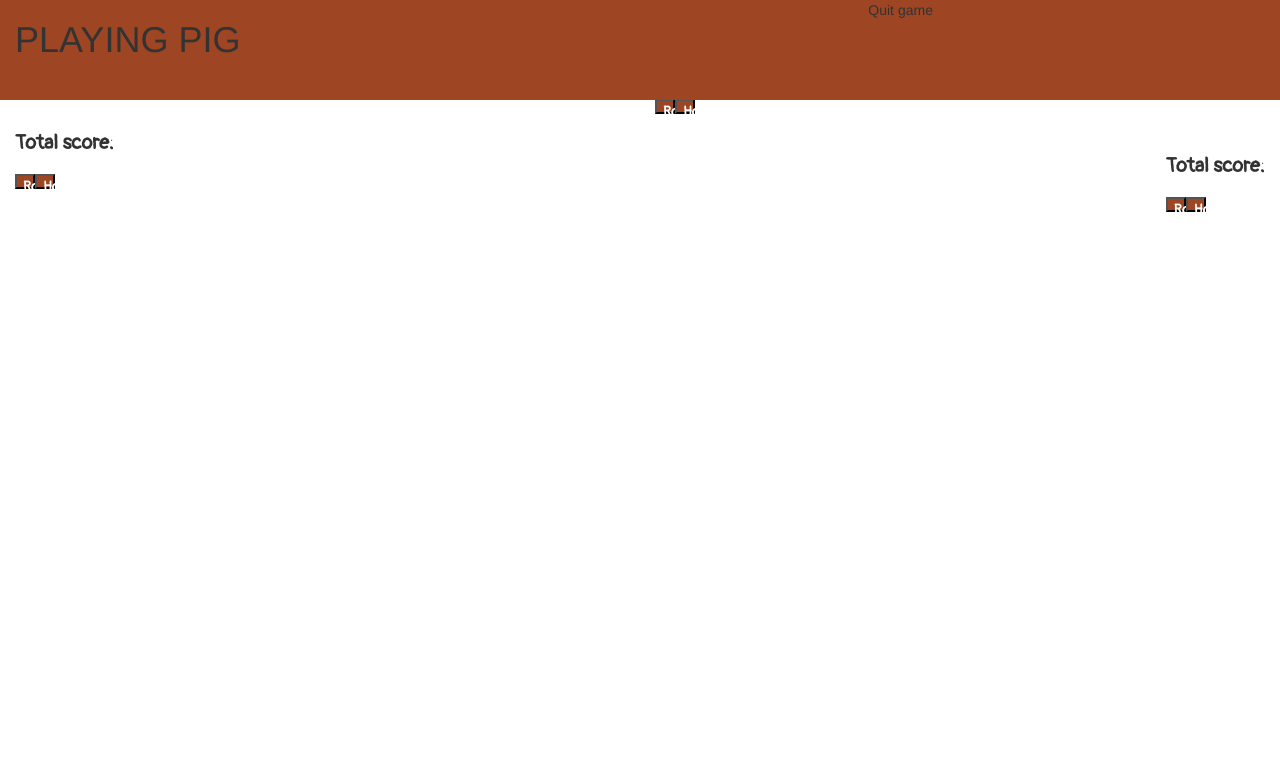
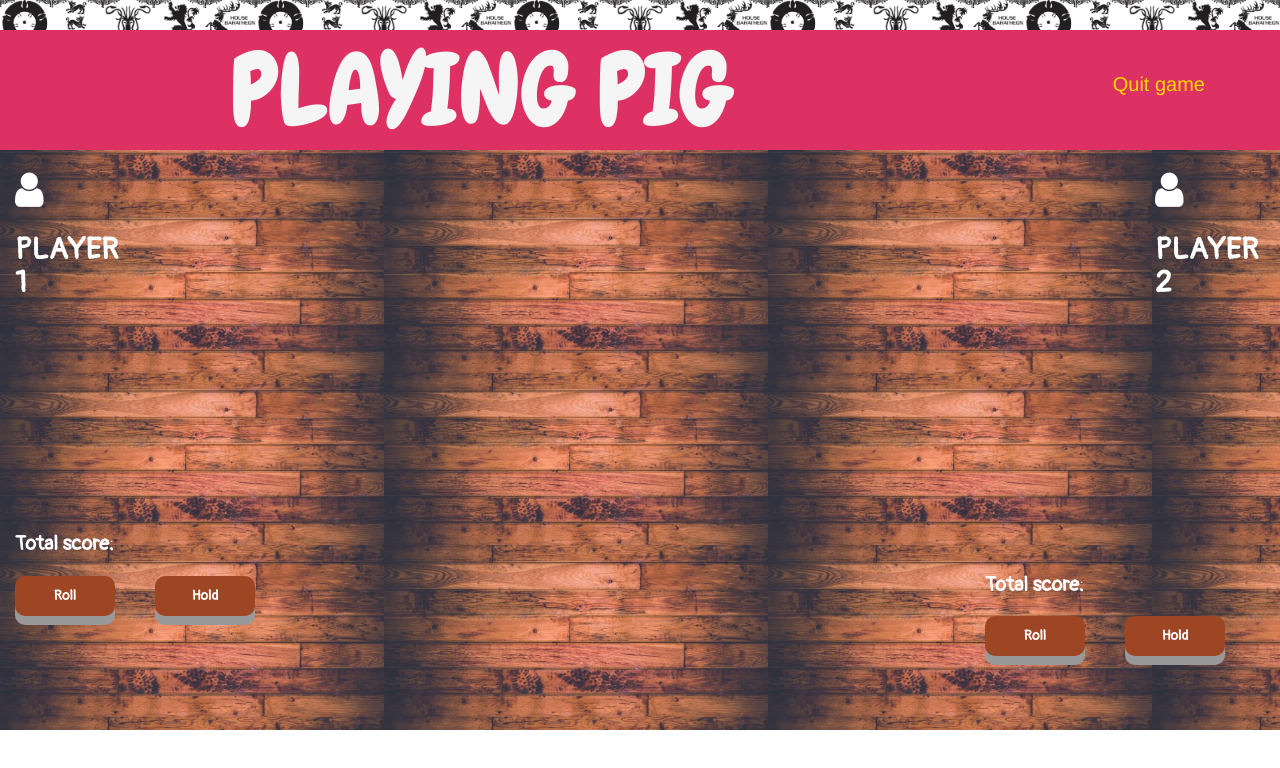
Before and after one commit to kisseradjo/Pig-dice-game, a plain HTML site: page index.html in a window 1280 px wide. Drawn offline with Linux system fonts and the light colour scheme.

Commit message:
Add all edits to html and css files

```diff
--- a/css/styles.css
+++ b/css/styles.css
@@ -1,31 +1,60 @@
-h2 {
-  /*font-style: italic;*/
+body {
+  color: inherit;
+}
+
+h1 {
   font-family: 'Chewy', cursive;
-  color: #838487;
-  font-size: 30px;
+  color: #F5F5F5;
+  font-size: 100px;
+  font-stretch: ultra-expanded;
+  margin-top: 5px;
+  float: right;
+  border-right: 2px;
+  border-color: white;
+}
+
+h2 {}
+
+.part-1 {
+  height: 30px;
+  width: 100%;
+  background-image: url(../images/645581545_preview_game_of_thrones_stencils_by_bozebus-d5mjwvq.jpg);
+  background-size: 20%;
 }
 
 .part1 {
   position: fixed;
   z-index: 1;
-  background-color: #9E4624;
-  height: 100px;
+  background-color: #DE3163;
+  height: 120px;
   width: 100%;
+  /*text-align: center;*/
+  font
 }
 
-p .part1 {
+#quit {
+  color: gold;
+  font-size: 20px;
+  float: right;
+  padding-right: 60px;
+  margin-top: 40px;
+}
+
+#quit:hover {
   color: white;
 }
 
-p .part1:hover {
-  color: gold;
+.col-md-6:hover {
+  background-color: white;
+  opacity: 0.2;
 }
 
-i {
-  font-size: 50px;
+.fa {
+  font-size: 40px;
+  padding-top: 50px;
 }
 
-.col-md-8 {
+.col-md-7 {
   border-right: 1px;
   border-color: white;
 }
@@ -33,37 +62,84 @@ i {
 #roll {
   color: white;
   background-color: #9E4624;
-  height: 15px;
-  width: 20px;
+  height: 40px;
+  width: 100px;
+  border-radius: 10px;
+  box-shadow: 0 9px #999;
+  border: none;
+  cursor: pointer;
+  text-align: center;
+  text-decoration: none;
+  outline: none;
+  margin-right: 40px;
 }
 
-#roll: hover {
-  color: white;
+#roll:active {
+  background-color: yellow;
+  box-shadow: 0 5px #666;
+  transform: translateY(2px);
+  color: black;
 }
 
 #hold {
   color: white;
   background-color: #9E4624;
-  height: 15px;
-  width: 20px;
+  height: 40px;
+  width: 100px;
+  border-radius: 10px;
+  box-shadow: 0 9px #999;
+  border: none;
+  cursor: pointer;
+  text-align: center;
+  text-decoration: none;
+  outline: none;
+  margin-right: 40px;
 }
 
-#hold: hover {
+#hold:active {
+  background-color: yellow;
+  box-shadow: 0 5px #666;
+  transform: translateY(2px);
+  color: black;
+}
+
+.players {
+  background-image: url(../images/LarryMeyers-Why-Wood-Blog-604x270.jpg);
+  background-size: 30%;
+  font-family: 'Pangolin';
+  font-size: 20px;
+  height: 700px;
+  width: auto;
+}
+
+.player1 {
+  padding-top: 90px;
+  /*position: fixed;*/
+  float: right;
+  padding-right: 500px;
   color: white;
 }
 
-.players {
-  background-color: white;
-  font-family: 'Pangolin';
-  font-size: 20px;
-  height: 500px;
-  width: auto;
+.part2a {
+  color: white;
+  padding-top: 500px;
+}
+
+.player2 {
+  padding-top: 90px;
+  color: white;
+  padding-left: 500px;
 }
 
 .part2b {
-  float: left;
+  padding-top: 225px;
+  padding-left: 50px;
+  float: right;
+  color: white;
 }
 
-.part2d {
-  float: right;
+.button {
+  background-color: #4CAF50;
 }
+
+;
--- a/index.html
+++ b/index.html
@@ -14,24 +14,24 @@
 </head>
 
 <body>
+  <div class="part-1"></div>
   <div class="part1">
-    <div class="col-md-8">
-      <h1>PLAYING PIG</h1></div>
-    <div class="col-md-4">
-      <p>Quit game</p>
+    <div class="col-md-7">
+      <h1>PLAYING PIG</h1>
+    </div>
+    <div class="col-md-5">
+      <p id="quit">Quit game</p>
     </div>
   </div>
   <div class="players">
     <div class="col-md-6">
       <div class="player1">
-        <div class="part2a">
-          <form class="score">
-            <div class="form-group"><label for="score"><i class="fa fa-user" aria-hidden="true"></i><p><strong><h2>PLAYER 1</h2></strong><p></label>
-              <output id="score" type="text"></div>
+        <form class="score">
+          <div class="form-group"><label for="score"><i class="fa fa-user" aria-hidden="true"></i><p><strong><h2>PLAYER 1</h2></strong><p></label>
+            <output id="score" type="text"></div>
         </form>
-      </div>
     </div>
-    <div class="part2b">
+    <div class="part2a">
       <form class="totalscore">
         <div class="form-group"><label for="total"><p><strong>Total score:</strong><p></label>
           <output id="total" type="text"><button id="roll">Roll</button><button id="hold">Hold</button></div>
@@ -41,13 +41,12 @@
 
   <div class="col-md-6">
     <div class="player2">
-      <div class="part2c">
         <form class="score">
           <div class="form-group"><label for="score"><i class="fa fa-user" aria-hidden="true"></i><p><strong><h2>PLAYER 2</h2></strong><p></label>
-            <output id="total" type="text"><button id="roll">Roll</button><button id="hold">Hold</button></div>
+            <output id="total" type="text"></div>
         </form>
       </div>
-        <div class="part2d">
+        <div class="part2b">
           <form class="totalscore">
           <div class="form-group"><label for="total"><p><strong>Total score:</strong><p></label>
           <output id="total" type="text"><button id="roll">Roll</button><button id="hold">Hold</button></div>
```
Also changed, not shown: images/645581545_preview_game_of_thrones_stencils_by_bozebus-d5mjwvq.jpg (added), images/LarryMeyers-Why-Wood-Blog-604x270.jpg (added).
